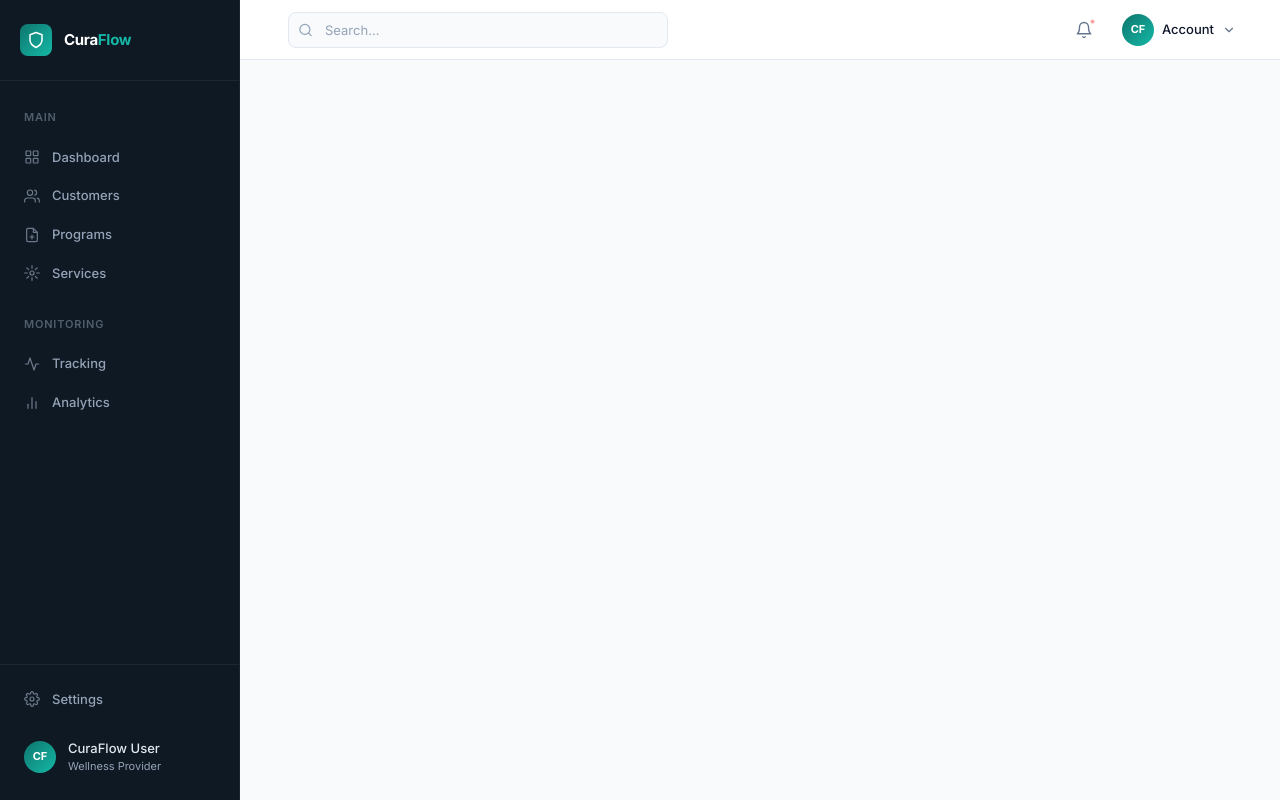
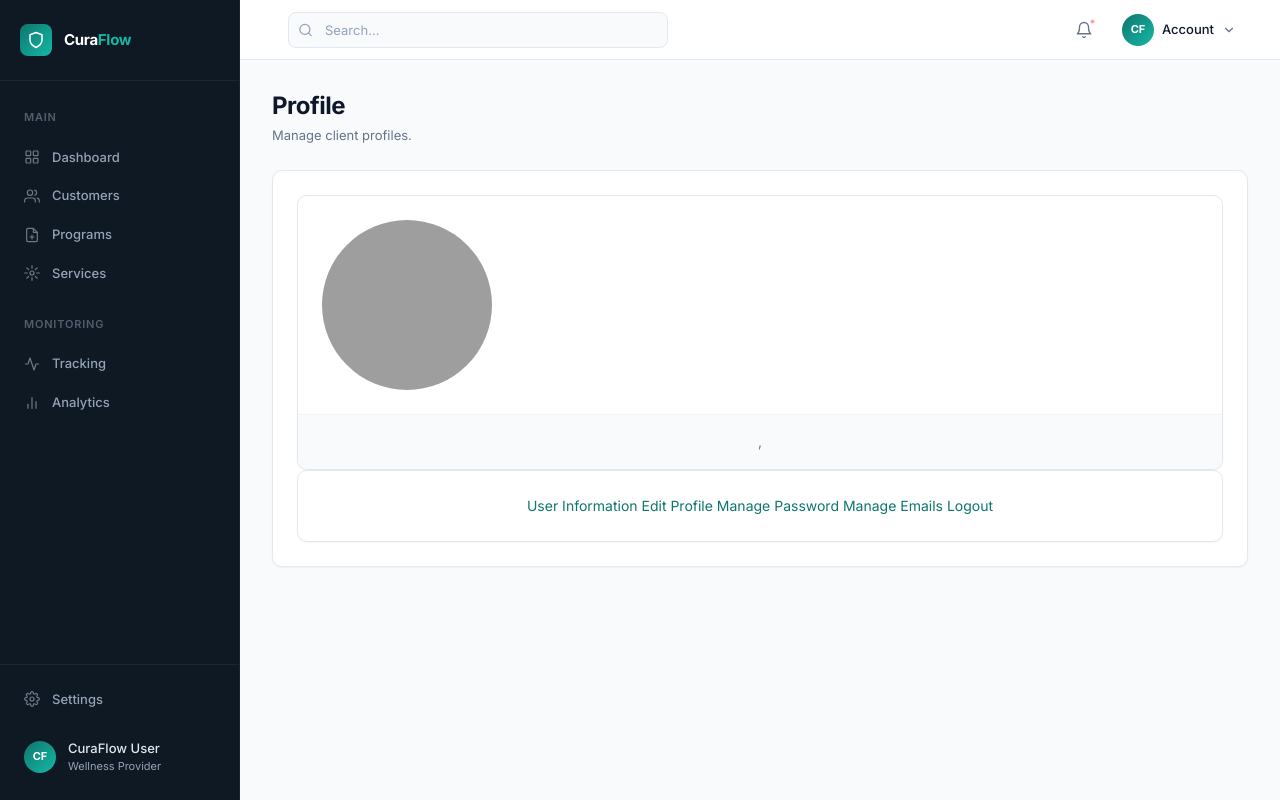
Before and after one commit to opencourse2020/curaflow, a Django app: template curaflow/templates/profiles/profile.html in a window 1280 px wide. Run offline with Django 3.2, Linux system fonts and the light colour scheme; the template is opened without the code that fills it, so the values that code supplies are empty; some libraries are stand-ins or nearby versions; grey boxes are pictures that could not be loaded.

Commit message:
add second update

```diff
--- a/curaflow/templates/profiles/profile.html
+++ b/curaflow/templates/profiles/profile.html
@@ -2,31 +2,20 @@
 {% load static %}
 {% load crispy_forms_tags %}
 {% load i18n %}
-    <meta charset="utf-8">
-  <h1 class="mb-0 pb-0 display-4" id="title">{% trans "Profile Overview" %}</h1>
-    <nav class="breadcrumb-container d-inline-block" aria-label="breadcrumb">
-        <ul class="breadcrumb pt-0">
-            <li class="breadcrumb-item"><a href="{% url 'idmeapi:sdashboard' %}">{% trans "Home" %}</a></li>
-            <li class="breadcrumb-item"><a href="">{% trans "Profile" %}</a></li>
+ {% block title %}{% trans "Profile Detail" %}{% endblock %}
+{% block css %}
+    {{ block.super }}
+{% endblock css %}
 
-        </ul>
-    </nav>
 
-<link href={% static "assets/css/vendor.min.css" %} rel="stylesheet">
-<link href={% static "assets/css/app.min.css" %} rel="stylesheet">
-
-{% block content_head %}
-<ul class="breadcrumb">
-    <li class="breadcrumb-item"><a href="{% url 'core:dashboard' %}">{% trans "Home" %}</a></li>
-    <li class="breadcrumb-item active">{% trans "Profile" %}</li>
-</ul>
-
-<h1 class="page-header">
-    {% trans "Profile Management" %}
-</h1>
-{% endblock content_head %}
-
-{% block content_body %}
+{% block content %}
+{# ── Page heading ─────────────────────────────────────────────────────── #}
+<div class="page-heading">
+  <div>
+    <h1 class="page-title">{% trans "Profile" %}</h1>
+    <p class="page-subtitle">{% trans "Manage client profiles." %}</p>
+  </div>
+</div>
 
 <div class="row gx-4 justify-content-center">
     <div class="col-lg-6">
@@ -134,16 +123,11 @@
 
 
 
-{% endblock content_body %}
+{% endblock content %}
 
-
-
-{% block js %}
-  {{ block.super }}
 
 <script>
 function goBack() {
   window.history.back();
 }
 </script>
-{% endblock js %}
```
